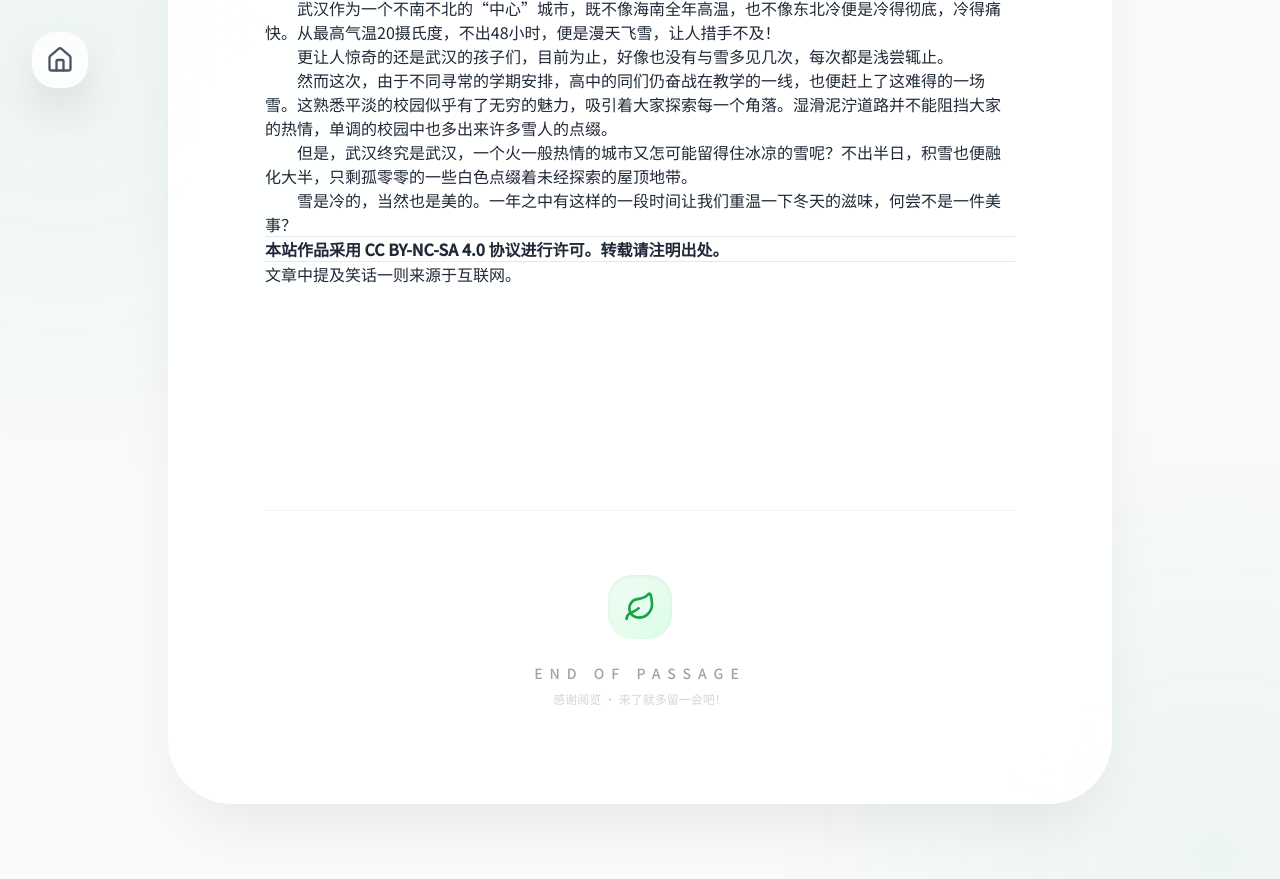
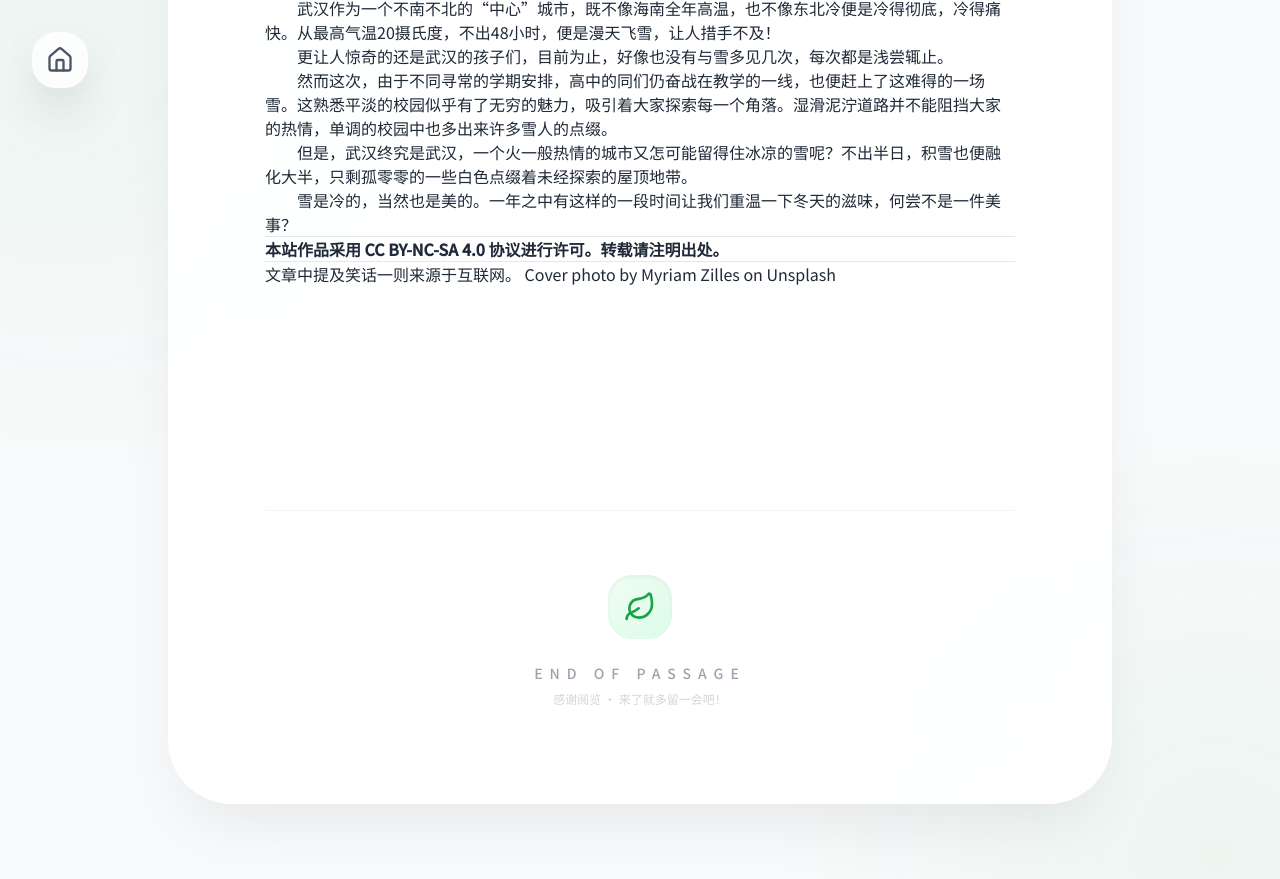
Before and after one commit to whydoIneedaname-cyber/whydoIneedaname-cyber.github.io, a Jekyll site: the page built from _posts/2026-01-20-2026的初雪.md, in a window 1280 px wide and 900 px high, scrolled down 913 px. Shown: the top 879 px of the window. Built offline with Jekyll 4.4.1, drawn with Linux system fonts in a browser that asks for light colours; nearby versions of some CDN libraries; some of the changed lines change nothing that is shown.

Commit message:
Change cover image to snowman and add credit
Updated the cover image for the post to a snowman photo and added photo credit.

```diff
--- a/_posts/2026-01-20-2026的初雪.md
+++ b/_posts/2026-01-20-2026的初雪.md
@@ -3,7 +3,7 @@
 title: "记2026的初雪"
 date: 2026-01-20
 category: "所见所闻"
-image: "/assets/game.jpg"
+image: "/assets/snowman.jpg"
 ---
 
 # 记2026武汉的初雪
@@ -38,3 +38,4 @@
 
   ------
 文章中提及笑话一则来源于互联网。
+Cover photo by <a href="https://unsplash.com/@myriamzilles?utm_source=unsplash&utm_medium=referral&utm_content=creditCopyText">Myriam Zilles</a> on <a href="https://unsplash.com/photos/snowman-with-white-scarf-and-white-snowman-hat-lVhhJpjfoFM?utm_source=unsplash&utm_medium=referral&utm_content=creditCopyText">Unsplash</a>
```
